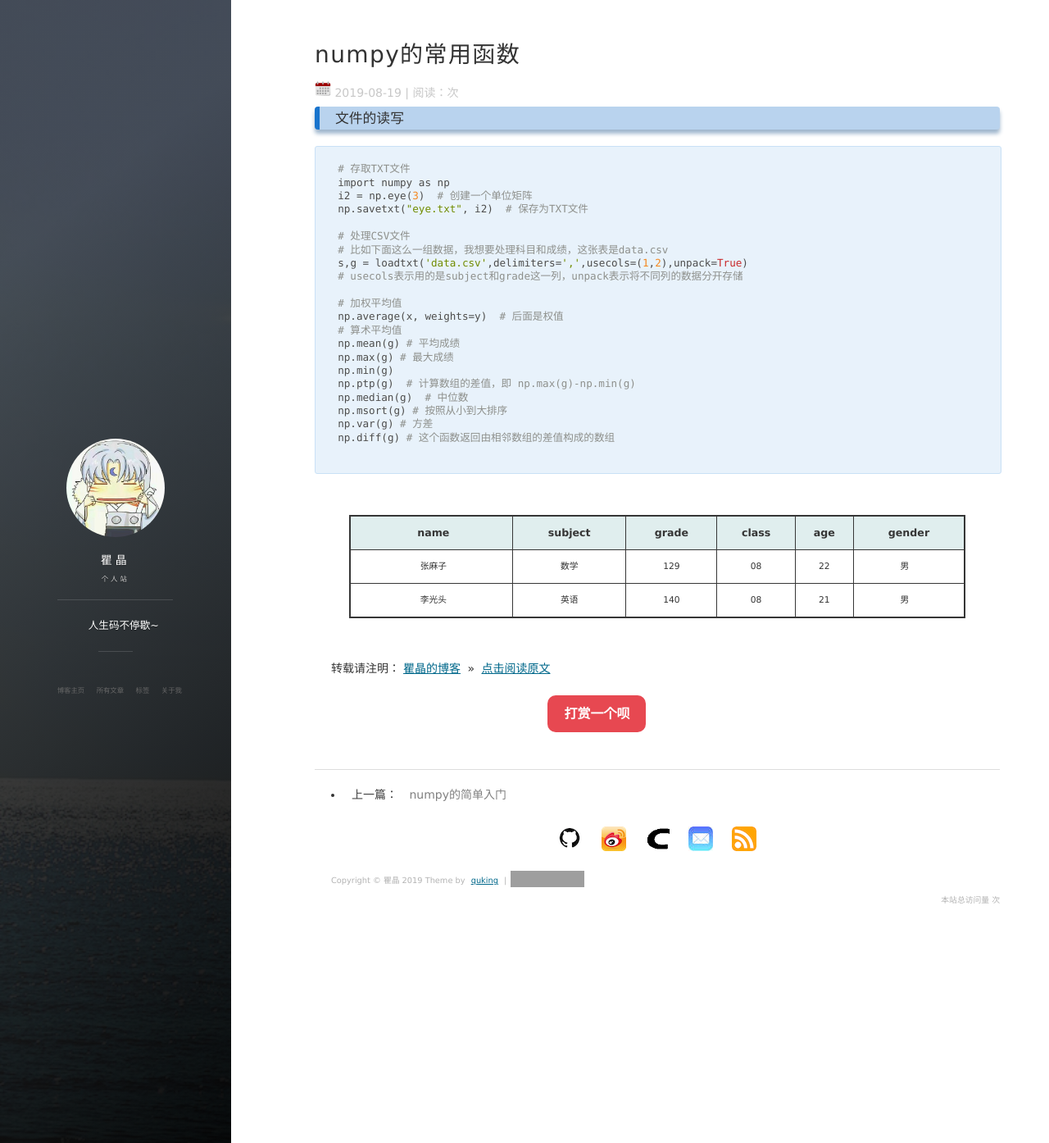
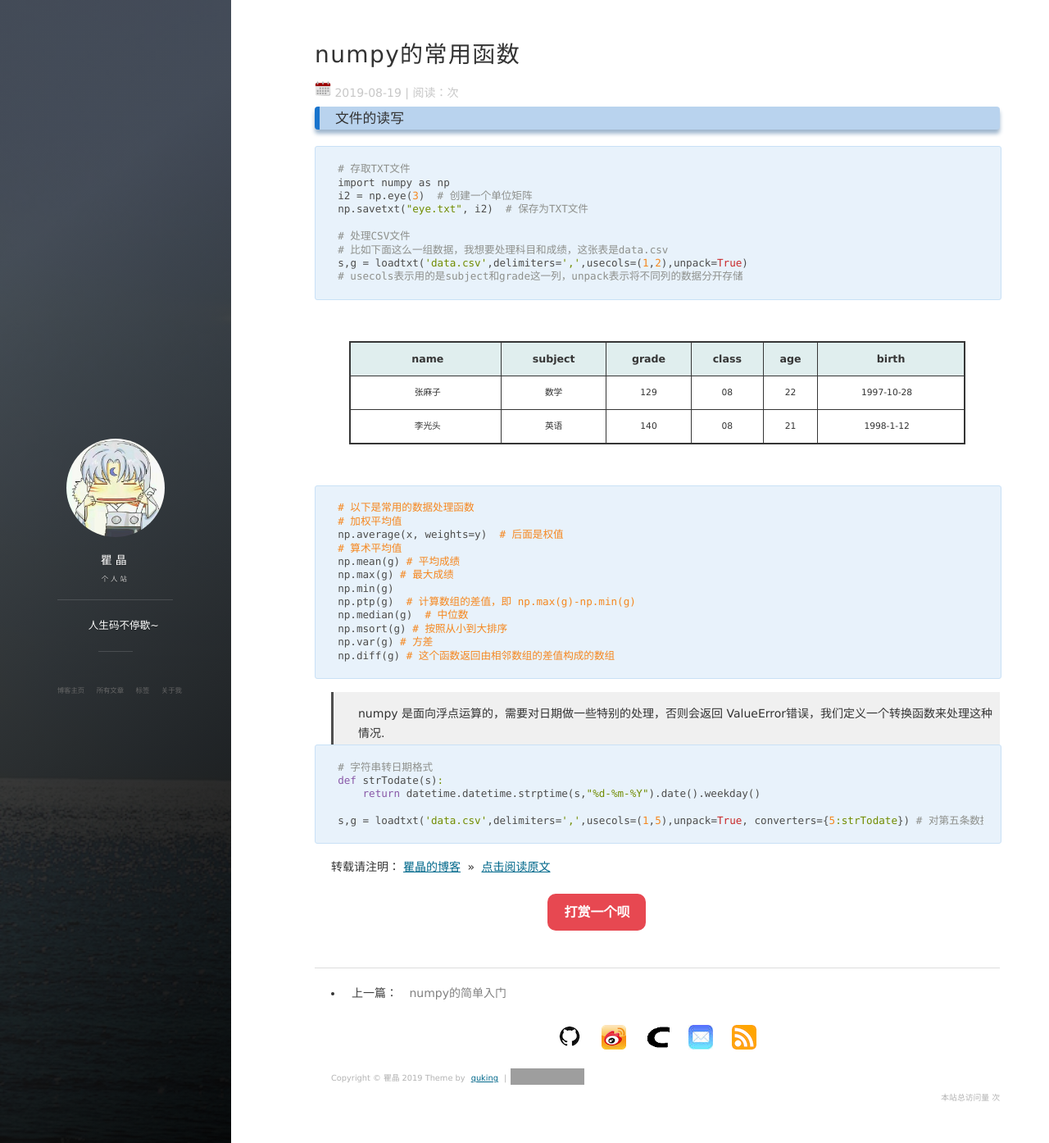
Before and after one commit to quking/quking.github.io, a Jekyll site: the page built from _posts/2019-08-19-numpy的常用函数.md, in a window 1280 px wide and 1394 px high. Shown: the whole window at 82% size. Built offline with Jekyll 4.4.1, drawn with Linux system fonts in a browser that asks for light colours; nearby versions of some CDN libraries; comment, search, counter and statistics services are not loaded; grey boxes are pictures that could not be loaded.

Commit message:
Update 2019-08-19-numpy的常用函数.md

````diff
--- a/_posts/2019-08-19-numpy的常用函数.md
+++ b/_posts/2019-08-19-numpy的常用函数.md
@@ -17,7 +17,15 @@ np.savetxt("eye.txt", i2)  # 保存为TXT文件
 # 比如下面这么一组数据，我想要处理科目和成绩，这张表是data.csv
 s,g = loadtxt('data.csv',delimiters=',',usecols=(1,2),unpack=True)
 # usecols表示用的是subject和grade这一列，unpack表示将不同列的数据分开存储
+```
 
+| name   | subject | grade | class | age  | birth      |
+| ------ | ------- | ----- | ----- | ---- | ---------- |
+| 张麻子 | 数学    | 129   | 08    | 22   | 1997-10-28 |
+| 李光头 | 英语    | 140   | 08    | 21   | 1998-1-12  |
+
+```python
+# 以下是常用的数据处理函数
 # 加权平均值
 np.average(x, weights=y)  # 后面是权值
 # 算术平均值
@@ -29,12 +37,18 @@ np.median(g)  # 中位数
 np.msort(g) # 按照从小到大排序
 np.var(g) # 方差
 np.diff(g) # 这个函数返回由相邻数组的差值构成的数组
-
 ```
 
-| name   | subject | grade | class | age  | gender |
-| ------ | ------- | ----- | ----- | ---- | ------ |
-| 张麻子 | 数学    | 129   | 08    | 22   | 男     |
-| 李光头 | 英语    | 140   | 08    | 21   | 男     |
+> numpy 是面向浮点运算的，需要对日期做一些特别的处理，否则会返回 ValueError错误，我们定义一个转换函数来处理这种情况.
+
+```python
+# 字符串转日期格式
+def strTodate(s):
+    return datetime.datetime.strptime(s,"%d-%m-%Y").date().weekday()
+
+s,g = loadtxt('data.csv',delimiters=',',usecols=(1,5),unpack=True, converters={5:strTodate}) # 对第五条数据进行日期转换
+```
+
+
 
 转载请注明：[瞿晶的博客](http://fantongxue.xyz) » [点击阅读原文]([http://www.fantongxue.xyz/2019/08/numpy%E7%9A%84%E7%AE%80%E5%8D%95%E6%95%99%E7%A8%8B/](http://www.fantongxue.xyz/2019/08/numpy的简单教程/))
````
